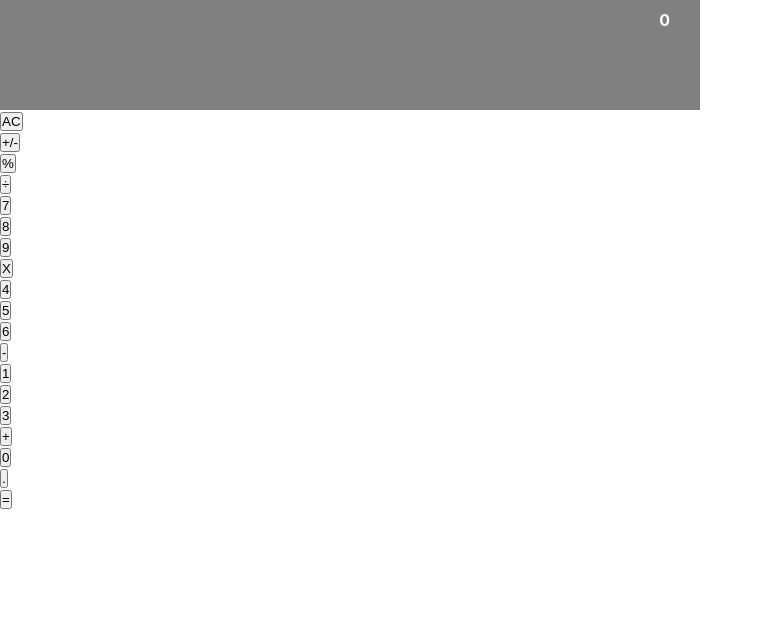
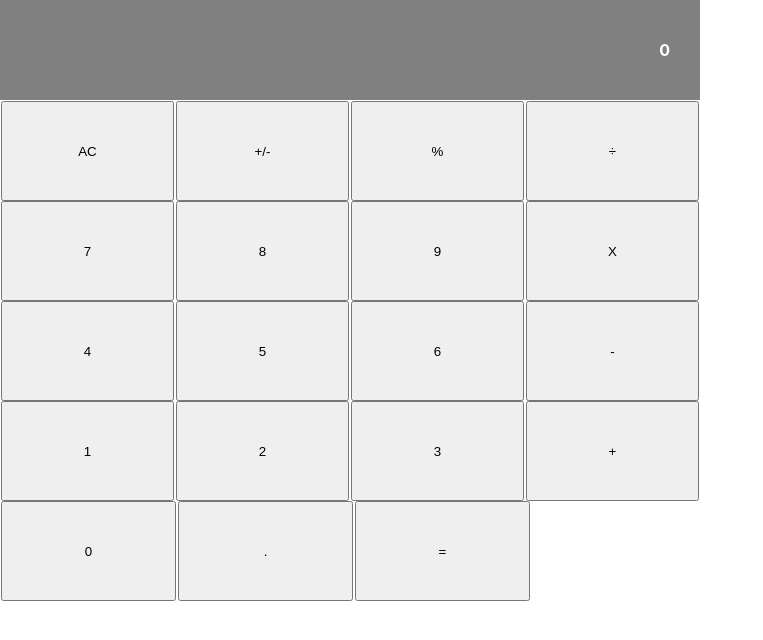
Before and after one commit to OdongAlican/calculator, a React (Create React App) app: page / in a window 1280 px wide. Shown: the top 640 px of the page, without its empty margins (0-763 px from the left). Built offline with nearby package versions, Linux system fonts and the light colour scheme.

Commit message:
update styles

```diff
--- a/src/App.css
+++ b/src/App.css
@@ -7,11 +7,33 @@
 }
 
 .display {
-
   background-color: gray;
   color: #fff;
   font-weight: bold;
-  padding: 10px 30px 0;
-  text-align: right;
+  padding: 0 30px;
+  height: 100px;
+  display: flex;
+  align-items: center;
+  justify-content: flex-end;
+}
+
+.button-sections {
+  display: flex;
   height: 100px;
 }
+
+.btn-division {
+  width: 25%;
+  height: 100%;
+  padding: 1px;
+}
+
+.btn-style {
+  width: 100%;
+  height: 100%;
+  cursor: pointer;
+}
+
+.zero-btn {
+  width: 50%;
+}
--- a/src/components/Button.js
+++ b/src/components/Button.js
@@ -3,8 +3,8 @@ import PropTypes from 'prop-types';
 
 function Button({ buttonName }) {
   return (
-    <div>
-      <button type="button">{buttonName}</button>
+    <div className="btn-division">
+      <button type="button"className="btn-style" >{buttonName}</button>
     </div>
   );
 }
--- a/src/components/ButtonPanel.js
+++ b/src/components/ButtonPanel.js
@@ -4,32 +4,32 @@ import Button from './Button';
 function ButtonPanel() {
   return (
     <div>
-      <div>
+      <div className="button-sections">
         <Button buttonName="AC" />
         <Button buttonName="+/-" />
         <Button buttonName="%" />
         <Button buttonName="÷" />
       </div>
-      <div>
+      <div className="button-sections">
         <Button buttonName="7" />
         <Button buttonName="8" />
         <Button buttonName="9" />
         <Button buttonName="X" />
       </div>
-      <div>
+      <div className="button-sections">
         <Button buttonName="4" />
         <Button buttonName="5" />
         <Button buttonName="6" />
         <Button buttonName="-" />
       </div>
-      <div>
+      <div className="button-sections">
         <Button buttonName="1" />
         <Button buttonName="2" />
         <Button buttonName="3" />
         <Button buttonName="+" />
       </div>
-      <div>
-        <Button buttonName="0" />
+      <div className="button-sections">
+        <Button buttonName="0" className="zero-btn"/>
         <Button buttonName="." />
         <Button buttonName="=" />
       </div>
```
